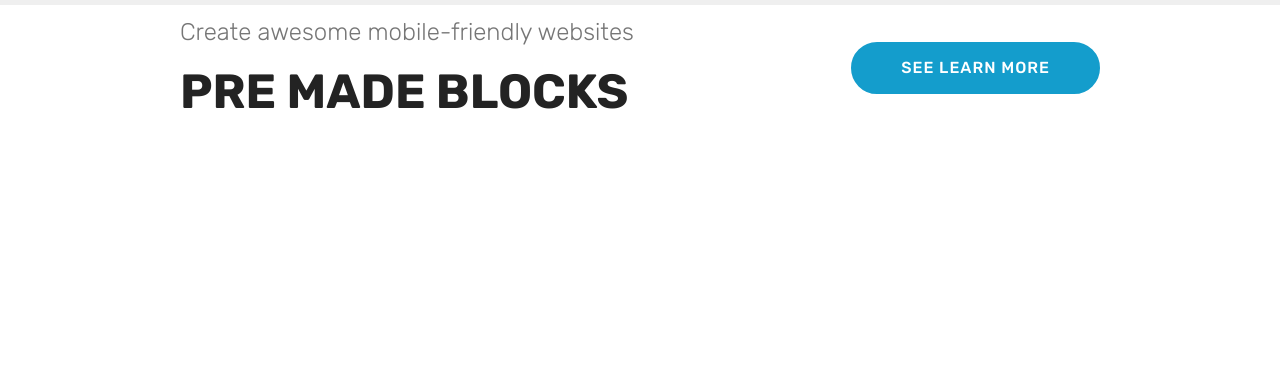
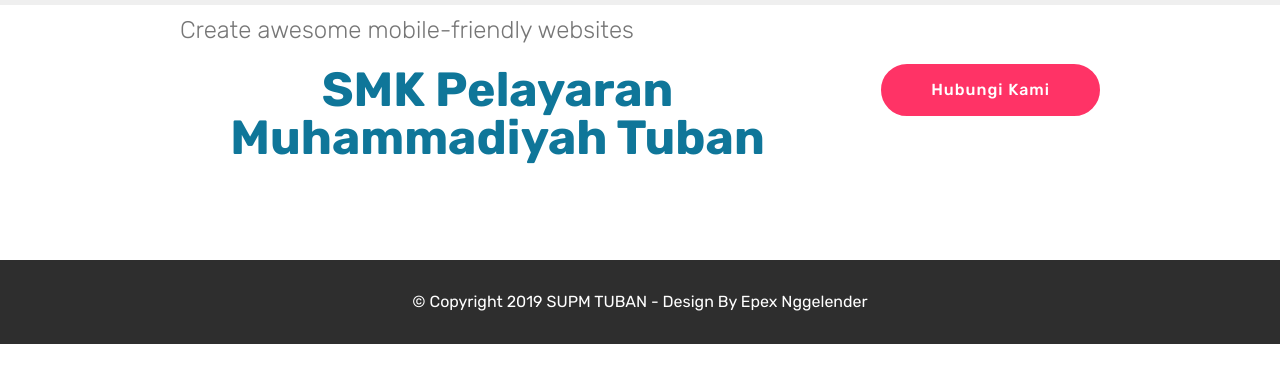
Before and after one commit to supmtuban/supm.github.io, a plain HTML site: page page3.html in a window 1280 px wide. Shown: the part 72-454 px from the top of the page. Drawn offline with Linux system fonts and the light colour scheme; files whose address does not match are found by name.

Commit message:
create github pages

```diff
--- a/assets/mobirise/css/mbr-additional.css
+++ b/assets/mobirise/css/mbr-additional.css
@@ -2771,6 +2771,15 @@
 .cid-rENorh7DBI .btn {
   margin: 0 0 .5rem 0;
 }
+.cid-rENorh7DBI H2 {
+  text-align: center;
+  color: #0f7699;
+}
+.cid-rENpylUtuG {
+  padding-top: 30px;
+  padding-bottom: 30px;
+  background-color: #2e2e2e;
+}
 .cid-rEGfjDHe5W .navbar {
   padding: .5rem 0;
   background: #efefef;
--- a/page3.html
+++ b/page3.html
@@ -69,7 +69,7 @@
     </nav>
 </section>
 
-<section class="engine"><a href="https://mobirise.info/t">free amp template</a></section><section class="mbr-section info1 cid-rENorh7DBI" id="info1-l">
+<section class="engine"><a href="https://mobirise.info/g">how to build a site</a></section><section class="mbr-section info1 cid-rENorh7DBI" id="info1-l">
 
 
 
@@ -80,14 +80,26 @@
                 <h3 class="mbr-section-subtitle align-left mbr-light pb-3 mbr-fonts-style display-5">
                     Create awesome mobile-friendly websites
                 </h3>
-                <h2 class="align-left mbr-bold mbr-fonts-style display-2">
-                    PRE MADE BLOCKS
-                </h2>
+                <h2 class="align-left mbr-bold mbr-fonts-style display-2">SMK Pelayaran Muhammadiyah Tuban</h2>
             </div>
             <div class="media-container-column col-12 col-lg-3 col-md-4">
-                <div class="mbr-section-btn align-right py-4">
-                    <a class="btn btn-primary display-4" href="https://mobirise.co">SEE LEARN MORE</a>
-                </div>
+                <div class="mbr-section-btn align-right py-4"><a class="btn btn-secondary display-4" href="page4.html">Hubungi Kami</a></div>
+            </div>
+        </div>
+    </div>
+</section>
+
+<section once="footers" class="cid-rENpylUtuG" id="footer6-m">
+
+
+
+
+
+    <div class="container">
+        <div class="media-container-row align-center mbr-white">
+            <div class="col-12">
+                <p class="mbr-text mb-0 mbr-fonts-style display-7">
+                    © Copyright 2019 SUPM TUBAN - Design By Epex Nggelender</p>
             </div>
         </div>
     </div>
```
Also changed, not shown: index.html (+2 -2 lines), page1.html (+1 -1 lines), page4.html (+1 -1 lines), page5.html (+1 -1 lines), 1 other file.
